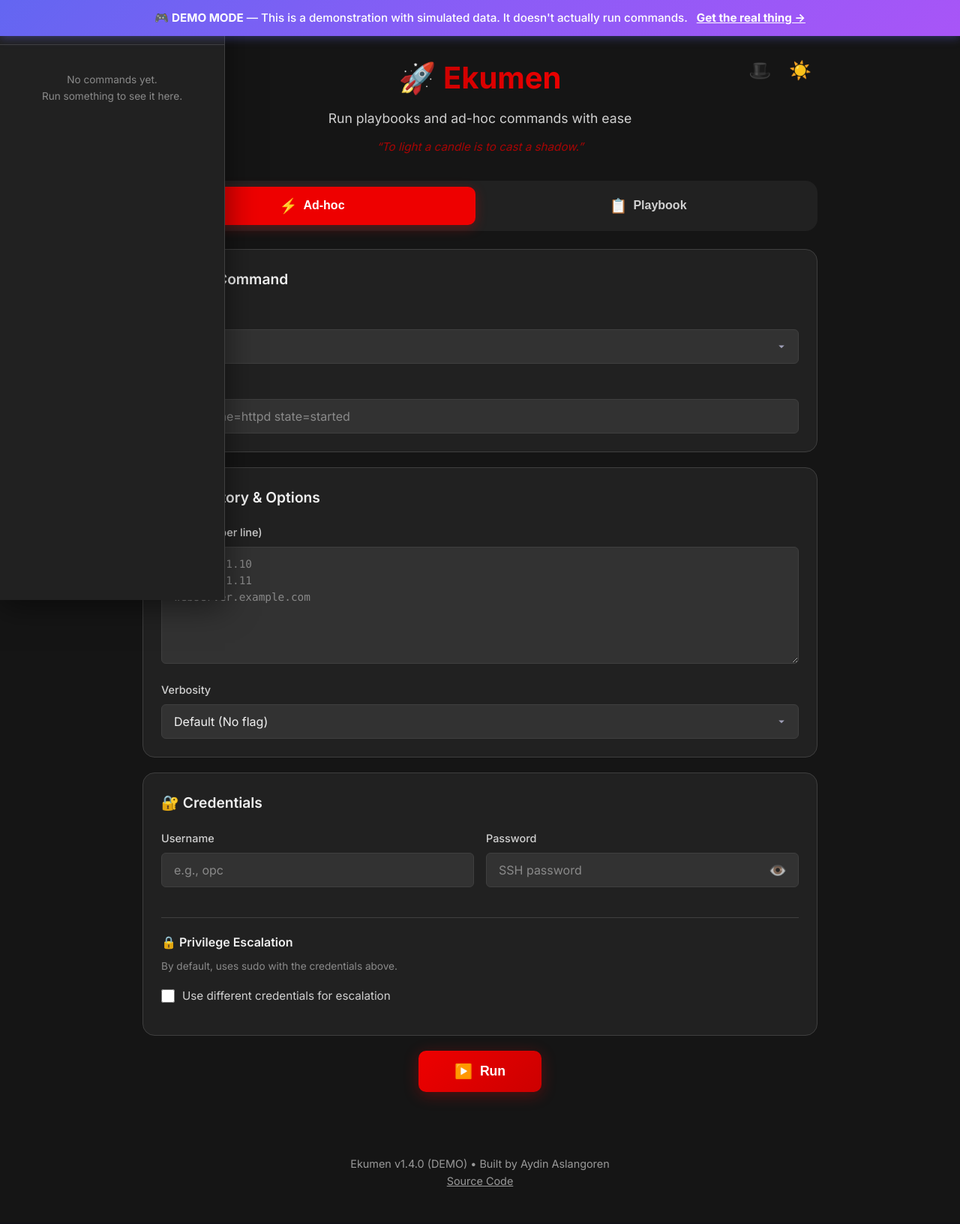
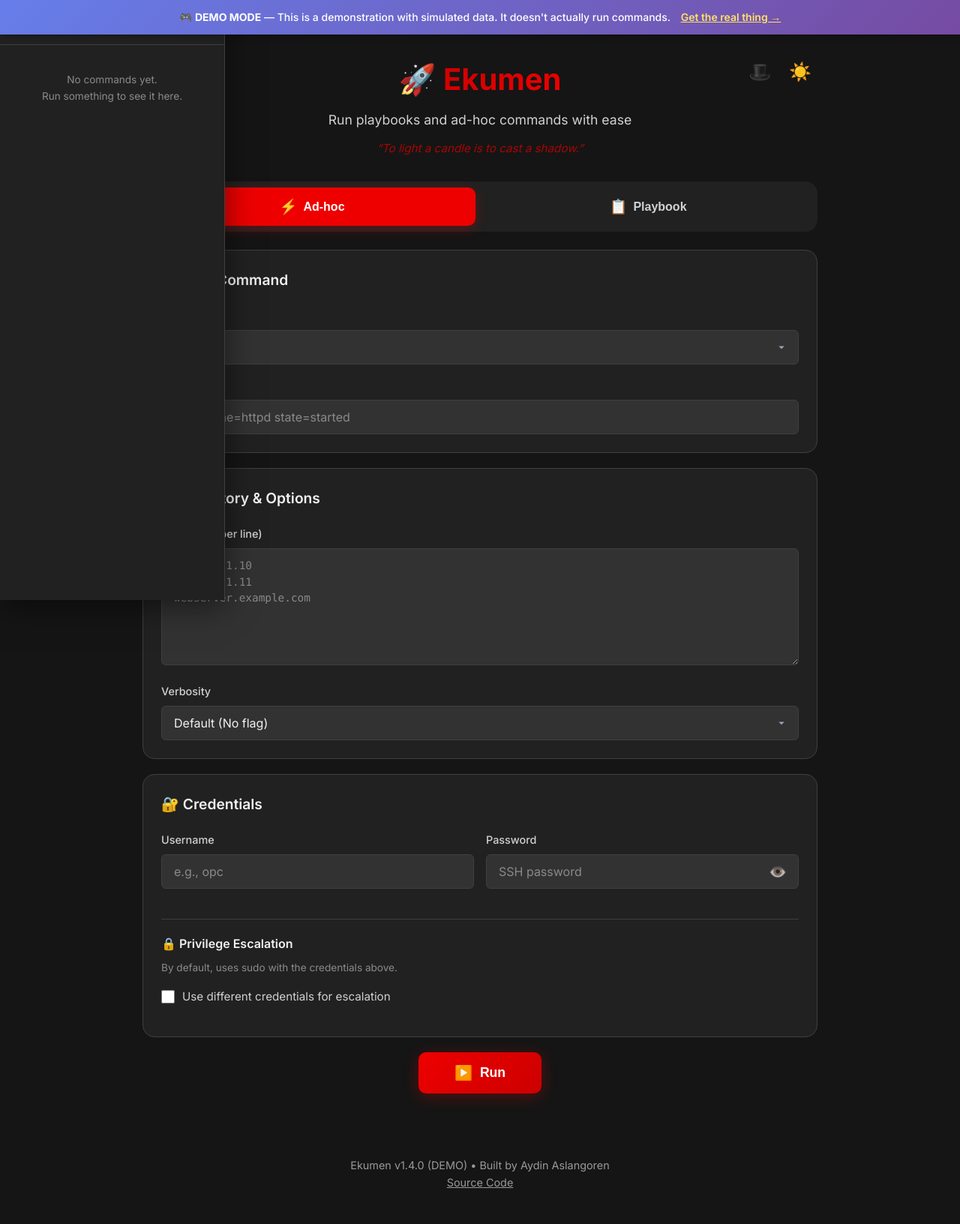
Before and after one commit to aydinguven/ekumen, a Flask app: page / in a window 1280 px wide. Shown: the whole page at 75% size. Before the commit the page ends 1582 px from the top, so only its background shows below. Run offline with Flask 2, Linux system fonts and the light colour scheme.

Commit message:
Update demo banner style to match vm-monitor reference

```diff
--- a/demo/static/style.css
+++ b/demo/static/style.css
@@ -40,19 +40,19 @@
 
 /* Demo Mode Banner */
 .demo-banner {
-    position: sticky;
+    position: fixed;
     top: 0;
     left: 0;
     right: 0;
-    z-index: 1000;
-    background: linear-gradient(135deg, #6366f1 0%, #8b5cf6 50%, #a855f7 100%);
+    z-index: 9999;
+    background: linear-gradient(135deg, #667eea 0%, #764ba2 100%);
     color: white;
     text-align: center;
     padding: 12px 20px;
-    font-size: 0.95rem;
+    font-family: 'Inter', sans-serif;
+    font-size: 14px;
     font-weight: 500;
-    box-shadow: 0 2px 12px rgba(99, 102, 241, 0.4);
-    margin: -24px -24px 24px -24px;
+    box-shadow: 0 2px 10px rgba(0, 0, 0, 0.3);
 }
 
 .demo-banner strong {
@@ -60,10 +60,10 @@
 }
 
 .demo-link {
-    color: white;
-    font-weight: 700;
+    color: #ffe066;
+    font-weight: 600;
     text-decoration: underline;
-    margin-left: 8px;
+    margin-left: 10px;
     transition: opacity 0.2s ease;
 }
 
@@ -387,6 +387,8 @@
     line-height: 1.6;
     min-height: 100vh;
     padding: 24px;
+    padding-top: 74px;
+    /* Account for fixed demo banner */
     display: flex;
     flex-direction: column;
 }
```
